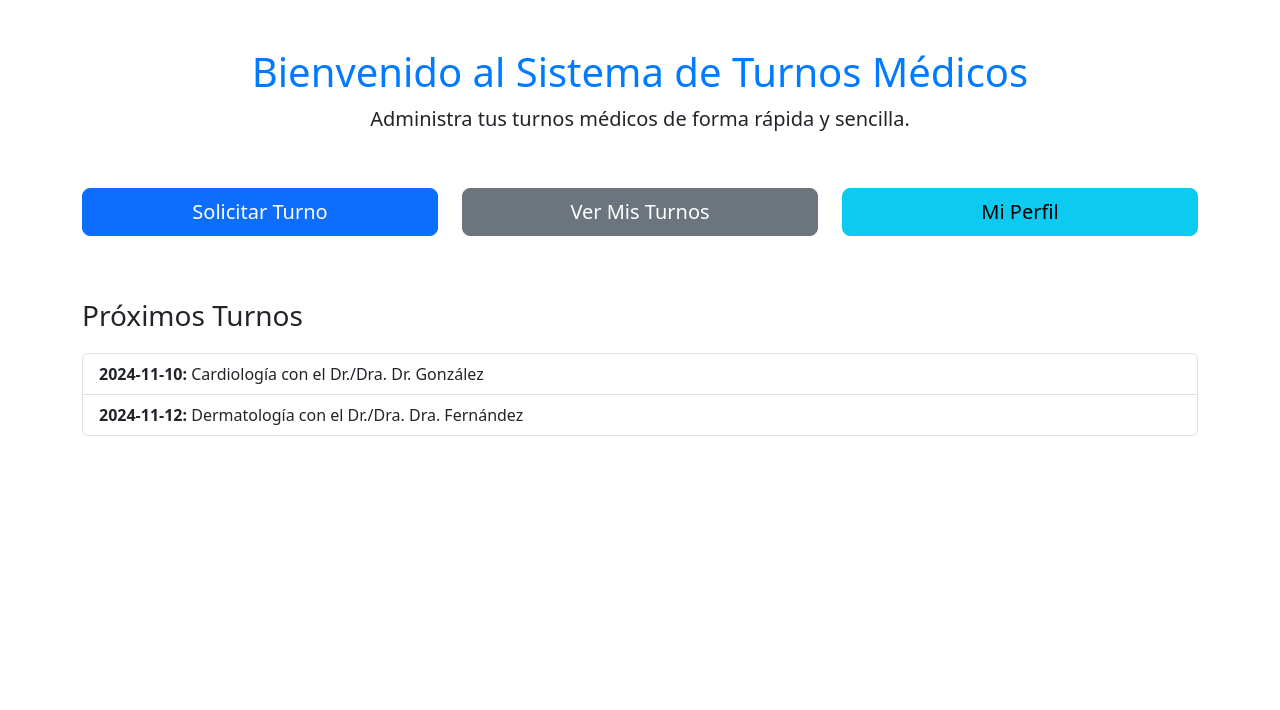
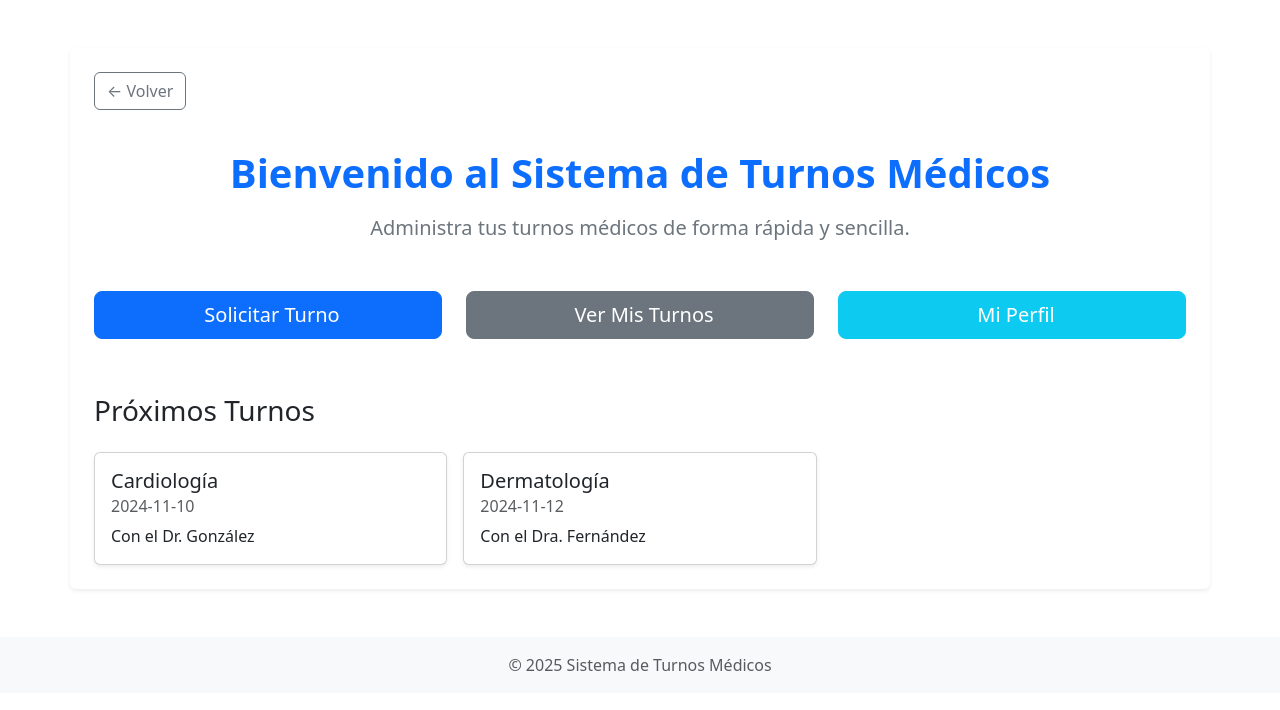
Before and after one commit to EmilioZallocco1/frontend-turnos-2, an Angular app: page /home in a window 1280 px wide. Shown: the top 710 px of the page. Built offline with nearby package versions, Linux system fonts and the light colour scheme.

Commit message:
se agregaron algunas funcionalidades

```diff
--- a/src/app/home/home.component.html
+++ b/src/app/home/home.component.html
@@ -1,39 +1,77 @@
-<div class="container mt-5">
-    <div class="row">
-      <div class="col-12 text-center">
-        <h1>Bienvenido al Sistema de Turnos Médicos</h1>
-        <p class="lead">Administra tus turnos médicos de forma rápida y sencilla.</p>
-      </div>
+<div class="container mt-5 p-4 bg-white rounded shadow-sm">
+  <!-- Botón de retroceso -->
+  <div class="row mb-4">
+    <div class="col-12">
+      <button
+        class="btn btn-outline-secondary"
+        (click)="goBack()"
+        aria-label="Volver a la página anterior"
+      >
+        ← Volver
+      </button>
     </div>
+  </div>
 
-    <div class="row mt-4">
-      <!-- Acciones rápidas -->
-      <div class="col-md-4 text-center">
-        <button class="btn btn-primary btn-lg w-100" (click)="solicitarTurno()">
-          Solicitar Turno
-        </button>
-      </div>
-      <div class="col-md-4 text-center">
-        <button class="btn btn-secondary btn-lg w-100" (click)="verTurnos()">
-          Ver Mis Turnos
-        </button>
-      </div>
-      <div class="col-md-4 text-center">
-        <button class="btn btn-info btn-lg w-100" (click)="verPerfil()">
-          Mi Perfil
-        </button>
-      </div>
+  <div class="row mb-4">
+    <div class="col-12 text-center">
+      <h1 class="display-4 fw-bold text-primary mb-3" tabindex="0">
+        Bienvenido al Sistema de Turnos Médicos
+      </h1>
+      <p class="lead text-secondary mb-4" tabindex="0">
+        Administra tus turnos médicos de forma rápida y sencilla.
+      </p>
     </div>
+  </div>
 
-    <!-- Lista de turnos próximos -->
-    <div class="row mt-5">
-      <div class="col-12">
-        <h3>Próximos Turnos</h3>
-        <ul class="list-group">
-          <li *ngFor="let turno of proximosTurnos" class="list-group-item">
-            <strong>{{ turno.fecha }}:</strong> {{ turno.especialidad }} con el Dr./Dra. {{ turno.medico }}
-          </li>
-        </ul>
+  <div class="row mb-4">
+    <div class="col-md-4 mb-3">
+      <button
+        class="btn btn-primary btn-lg w-100 transition"
+        (click)="solicitarTurno()"
+        aria-label="Solicitar un nuevo turno médico"
+      >
+        <i class="bi bi-calendar-plus me-2"></i> Solicitar Turno
+      </button>
+    </div>
+    <div class="col-md-4 mb-3">
+      <button
+        class="btn btn-secondary btn-lg w-100 transition"
+        (click)="verTurnos()"
+        aria-label="Ver mis turnos"
+      >
+        <i class="bi bi-list-check me-2"></i> Ver Mis Turnos
+      </button>
+    </div>
+    <div class="col-md-4 mb-3">
+      <button
+        class="btn btn-info btn-lg w-100 text-white transition"
+        (click)="verPerfil()"
+        aria-label="Ver mi perfil"
+      >
+        <i class="bi bi-person-circle me-2"></i> Mi Perfil
+      </button>
+    </div>
+  </div>
+
+  <div class="row">
+    <div class="col-12">
+      <h3 class="mb-4" tabindex="0">Próximos Turnos</h3>
+
+      <div class="row g-3">
+        <div class="col-md-6 col-lg-4" *ngFor="let turno of proximosTurnos">
+          <div class="card shadow-sm h-100">
+            <div class="card-body">
+              <h5 class="card-title">{{ turno.especialidad }}</h5>
+              <h6 class="card-subtitle mb-2 text-muted">{{ turno.fecha }}</h6>
+              <p class="card-text">Con el {{ turno.medico }}</p>
+            </div>
+          </div>
+        </div>
       </div>
     </div>
   </div>
+</div>
+
+<footer class="mt-5 py-3 bg-light text-center text-muted">
+  &copy; 2025 Sistema de Turnos Médicos
+</footer>
--- a/src/app/home/home.component.ts
+++ b/src/app/home/home.component.ts
@@ -30,4 +30,9 @@ export class HomeComponent implements OnInit {
   verPerfil() {
     this.router.navigate(['/perfil']);
   }
+
+  goBack(): void {
+  window.history.back();
 }
+
+}
--- a/src/app/lista-turnos/lista-turnos.component.html
+++ b/src/app/lista-turnos/lista-turnos.component.html
@@ -1,40 +1,44 @@
+<div class="container mt-5">
+  <!-- Botón de retroceso -->
+  <div class="mb-4">
+    <button class="btn btn-outline-secondary" (click)="goBack()">
+      ← Volver
+    </button>
+  </div>
 
-
-
-
-
-
-
-
-  <div class="container mt-5">
-    <h2>Mis Turnos</h2>
+  <h2 class="mb-4">Mis Turnos</h2>
 
   <!-- Mensaje de éxito -->
-    <div *ngIf="successMessage" class="alert alert-success" role="alert">
+  <div *ngIf="successMessage" class="alert alert-success" role="alert" tabindex="0">
     {{ successMessage }}
   </div>
 
   <!-- Mensaje de error -->
-    <div *ngIf="error" class="alert alert-danger" role="alert">
+  <div *ngIf="error" class="alert alert-danger" role="alert" tabindex="0">
     {{ error }}
   </div>
 
   <div *ngIf="turnos && turnos.length > 0; else noTurnos">
     <ul class="list-group">
       <li *ngFor="let turno of turnos" class="list-group-item">
+  <div class="card-turno">
+    <div class="card-content">
       <div><strong>ID:</strong> {{ turno.id }}</div>
-          <div><strong>Fecha:</strong> {{ turno.fecha | date:'shortDate' }}</div>
+      <div><strong>Fecha:</strong> {{ turno.fecha | date: 'shortDate' }}</div>
       <div><strong>Hora:</strong> {{ turno.hora }}</div>
       <div><strong>Estado:</strong> {{ turno.estado }}</div>
       <div><strong>Descripción:</strong> {{ turno.descripcion }}</div>
       <div><strong>Médico:</strong> {{ turno.medico.nombre }}</div>
       <div><strong>Paciente:</strong> {{ turno.paciente.nombre }}</div>
+    </div>
 
-          <!-- Botón Eliminar -->
-          <button class="btn btn-warning">Editar</button>
+    <div class="card-actions">
+      <button class="btn btn-warning" (click)="editarTurno(turno.id)">Editar</button>
       <button class="btn btn-danger" (click)="eliminarTurno(turno.id)">Eliminar</button>
+    </div>
+  </div>
+</li>
 
-        </li>
     </ul>
   </div>
 
--- a/src/app/lista-turnos/lista-turnos.component.scss
+++ b/src/app/lista-turnos/lista-turnos.component.scss
@@ -1,13 +1,114 @@
+/* Container padding */
+.container {
+  max-width: 900px;
+}
+
+/* Botón volver con sombra suave y tamaño */
+.btn-outline-secondary {
+  font-weight: 600;
+  font-size: 1.1rem;
+  padding: 0.5rem 1.3rem;
+  border-radius: 6px;
+  user-select: none;
+  box-shadow: 0 2px 5px rgba(0,0,0,0.1);
+  transition: all 0.3s ease;
+}
+
+.btn-outline-secondary:hover {
+  background-color: #e2e6ea;
+  box-shadow: 0 4px 12px rgba(0,0,0,0.15);
+}
+
+/* Card styling para cada turno */
 .list-group-item {
-    position: relative;
+  border: none;
+  padding: 0;
+  margin-bottom: 1.5rem;
+}
+
+/* Card interna para separar visualmente */
+.card-turno {
+  border-radius: 12px;
+  box-shadow: 0 6px 15px rgba(0,0,0,0.08);
+  padding: 20px 30px;
+  display: flex;
+  flex-direction: column;
+  background: #fff;
+  transition: transform 0.3s ease, box-shadow 0.3s ease;
+}
+
+.card-turno:hover {
+  transform: translateY(-5px);
+  box-shadow: 0 12px 25px rgba(0,0,0,0.15);
+}
+
+/* Contenido principal de info */
+.card-content {
+  flex-grow: 1;
+  margin-bottom: 1rem;
+}
+
+.card-content div {
+  font-size: 1rem;
+  margin-bottom: 8px;
+  color: #333;
+}
+
+.card-content strong {
+  color: #0d6efd; /* Bootstrap primary */
+}
+
+/* Contenedor de botones */
+.card-actions {
+  display: flex;
+  gap: 1rem;
+}
+
+/* Botones más grandes y con sombra */
+.card-actions button {
+  flex: 1;
+  font-weight: 600;
+  padding: 0.5rem 0;
+  border-radius: 8px;
+  box-shadow: 0 3px 8px rgba(0,0,0,0.1);
+  transition: background-color 0.3s ease;
+}
+
+.card-actions button.btn-warning {
+  background-color: #ffc107;
+  border: none;
+  color: #212529;
+}
+
+.card-actions button.btn-warning:hover {
+  background-color: #e0a800;
+}
+
+.card-actions button.btn-danger {
+  background-color: #dc3545;
+  border: none;
+  color: #fff;
+}
+
+.card-actions button.btn-danger:hover {
+  background-color: #bb2d3b;
+}
+
+/* Responsive: apilar contenido y botones en móvil */
+@media (max-width: 767.98px) {
+  .card-turno {
+    padding: 15px 20px;
   }
 
-  .float-end {
-    position: absolute;
-    right: 10px;
-    top: 10px;
+  .card-turno {
+    flex-direction: column;
   }
 
-  .btn-sm {
-    margin-top: 5px;
+  .card-actions {
+    flex-direction: column;
   }
+
+  .card-actions button {
+    width: 100%;
+  }
+}
--- a/src/app/lista-turnos/lista-turnos.component.ts
+++ b/src/app/lista-turnos/lista-turnos.component.ts
@@ -58,6 +58,12 @@ export class ListaTurnosComponent implements OnInit {
       );
     }
 
+    editarTurno(turnoId: number) {};
+    goBack(): void {
+    window.history.back();
+    }
+
+
 
 
 }
```
Lines whose indentation alone changed are shown as unchanged.
